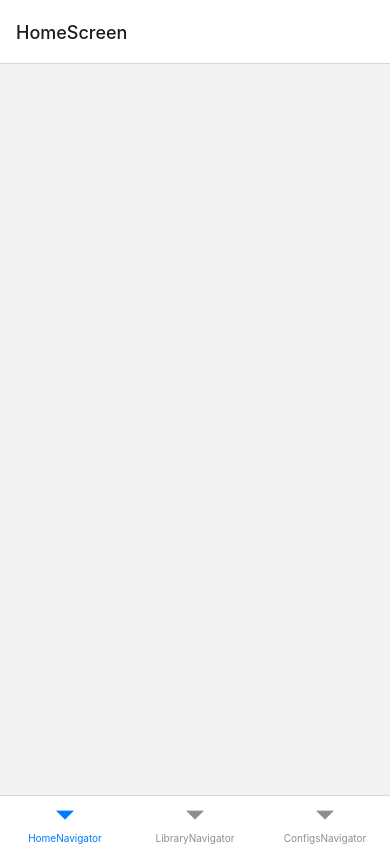
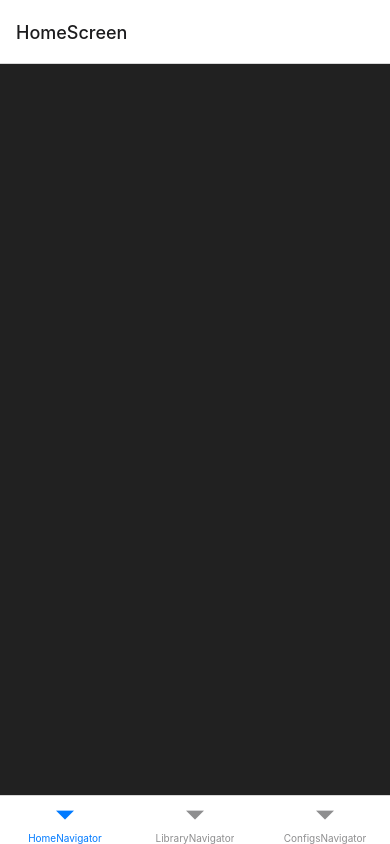
Before and after one commit to AndersonVanzo/musicnow, a React Native app: screen /HomeNavigator in a window 390 px wide. Built offline with nearby package versions, Linux system fonts and the light colour scheme.

Commit message:
feat(components): base page wrapper component

```diff
--- /dev/null
+++ b/src/components/page-view/pageview.tsx
@@ -0,0 +1,9 @@
+import React from 'react';
+import { View } from 'react-native';
+import { styles } from './styles';
+
+const PageView = (): JSX.Element => {
+  return <View style={styles.container} />;
+};
+
+export default PageView;
--- /dev/null
+++ b/src/components/page-view/styles.ts
@@ -0,0 +1,10 @@
+import { StyleSheet } from 'react-native';
+import { colors } from '../../common/colors';
+
+export const styles = StyleSheet.create({
+  container: {
+    backgroundColor: colors.background,
+    flex: 1,
+    padding: 16,
+  },
+});
--- a/src/screens/configs/configs.tsx
+++ b/src/screens/configs/configs.tsx
@@ -1,8 +1,8 @@
 import React from 'react';
-import { View } from 'react-native';
+import PageView from '../../components/page-view/pageview';
 
 const Configs = (): JSX.Element => {
-  return <View />;
+  return <PageView />;
 };
 
 export default Configs;
--- a/src/screens/home/home.tsx
+++ b/src/screens/home/home.tsx
@@ -1,8 +1,8 @@
 import React from 'react';
-import { View } from 'react-native';
+import PageView from '../../components/page-view/pageview';
 
 const Home = (): JSX.Element => {
-  return <View />;
+  return <PageView />;
 };
 
 export default Home;
--- a/src/screens/library/library.tsx
+++ b/src/screens/library/library.tsx
@@ -1,8 +1,8 @@
 import React from 'react';
-import { View } from 'react-native';
+import PageView from '../../components/page-view/pageview';
 
 const Library = (): JSX.Element => {
-  return <View />;
+  return <PageView />;
 };
 
 export default Library;
```
